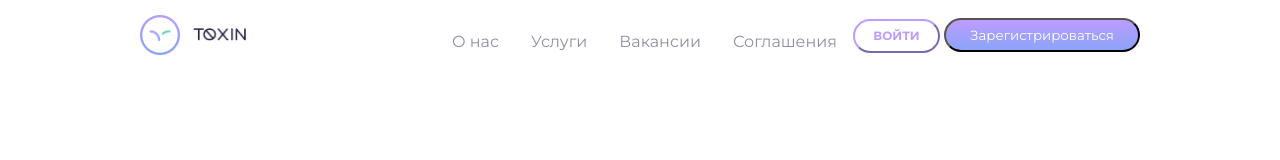
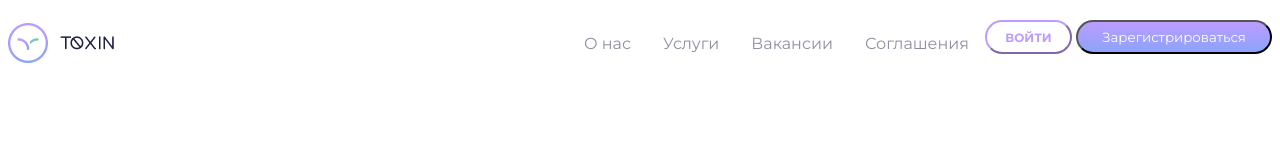
Before and after one commit to EgorAleksandrov/MetaLampHTML, a plain HTML site: page index.html in a window 1280 px wide. Drawn offline with Linux system fonts and the light colour scheme.

Commit message:
make navbar with videolesson

```diff
--- a/css/style.css
+++ b/css/style.css
@@ -3,32 +3,24 @@
   src: url(/fonts/Montserrat/Montserrat-VariableFont_wght.ttf);
 }
 
-.vectorImg {
-  position: absolute;
-  width: 40px;
-  height: 40px;
-  left: 140px;
-  top: 15px;
+.head_block {
+  width: 100%;
+  height: 70px;
 }
 
-.vectorImgSecond {
-  position: absolute;
-  width: 11.76px;
-  height: 11.76px;
-  left: 149.41px;
-  top: 30.29px;
+.head_block .container {
+  height: inherit;
+  display: flex;
+  justify-content: space-between;
+  align-items: center;
 }
 
-.vectorImgThird {
-  position: absolute;
-  width: 9.12px;
-  height: 5.91px;
-  left: 161.47px;
-  top: 30.29px;
+.logo_toxin {
+  left: 140px;
+  top: 155px;
 }
 
-ul {
-  position: absolute;
+.header_button {
   right: 140px;
   top: 18px;
   list-style-type: none;
@@ -38,11 +30,11 @@ ul {
   background-color: #ffff;
 }
 
-li {
+.header_button li {
   float: left;
 }
 
-li a {
+.header_button li a {
   display: block;
   color: rgba(31, 32, 65, 0.5);
   text-align: center;
@@ -51,7 +43,7 @@ li a {
   font-family: "Montserrat";
 }
 
-.imgLogo {
+.img_logo {
   order: 999;
   margin-left: auto;
   position: absolute;
@@ -62,7 +54,7 @@ li a {
   overflow: hidden;
 }
 
-.upButtonFirst {
+.up_button_enter {
   box-sizing: border-box;
   width: 87px;
   height: 34px;
@@ -81,7 +73,7 @@ li a {
   border-width: 2px;
 }
 
-.upButtonSecond {
+.up_button_registration {
   width: 196px;
   height: 34px;
   left: 1104px;
--- a/index.html
+++ b/index.html
@@ -3,33 +3,25 @@
   <head>
     <meta charset="UTF-8" />
     <meta http-equiv="X-UA-Compatible" content="IE=edge" />
-    <meta name="viewport" content="width=device-width, initial-scale=1.0" />
+    <meta name="viewport" content="initial-scale=1.0, width=device-width" />
     <title>Landing page</title>
     <link rel="stylesheet" href="css/style.css" type="text/css" />
   </head>
   <body>
-    <img src="/images/vector_icon/Vector.png" class="vectorImg" alt="" />
-    <img
-      src="/images/vector_icon/Vector (2).png"
-      class="vectorImgSecond"
-      alt=""
-    />
-    <img
-      src="/images/vector_icon/Vector (1).png"
-      class="vectorImgThird"
-      alt=""
-    />
-    <a href="index.html"
-      ><img src="/images/TOXIN.png" class="imgLogo" alt="logo"
-    /></a>
-
-    <ul>
-      <li><a href="#">О нас</a></li>
-      <li><a href="#">Услуги</a></li>
-      <li><a href="#">Вакансии</a></li>
-      <li><a href="#">Соглашения</a></li>
-      <a href=""><button class="upButtonFirst">Войти</button></a>
-      <a href=""><button class="upButtonSecond">Зарегистрироваться</button></a>
-    </ul>
+    <nav class="head_block">
+      <div class="container"
+        <a class="logo_toxin" href="/index.html"><img src="/images/Logo.png" alt="Logo" /></a>
+      <div class="header_nav">
+      <ul class="header_button">
+        <li><a href=""/mock-address/change-me"">О нас</a></li>
+        <li><a href=""/mock-address/change-me"">Услуги</a></li>
+        <li><a href=""/mock-address/change-me"">Вакансии</a></li>
+        <li><a href=""/mock-address/change-me"">Соглашения</a></li>
+        <a href=""><button class="up_button_enter">Войти</button></a>
+        <a href=""><button class="up_button_registration">Зарегистрироваться</button></a>
+      </ul>
+      </div>
+      </div>
+    </nav>
   </body>
 </html>
```
Also changed, not shown: images/Logo.png (added), images/TOXIN.png (deleted), images/vector_icon/Vector (1).png (deleted), images/vector_icon/Vector (2).png (deleted), images/vector_icon/Vector.png (deleted), 1 other file.
